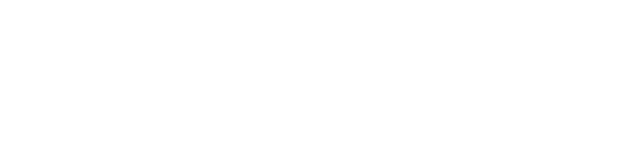
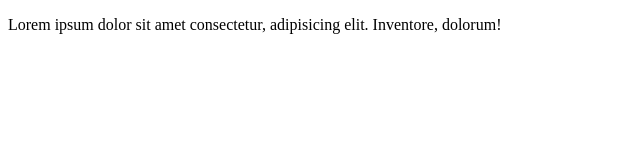
Before and after one commit to JesusLaiseca/test-repositorio, a plain HTML site: page index.html in a window 1280 px wide. Shown: the whole page, without its empty margins (0-640 px from the left). Drawn offline with Linux system fonts and the light colour scheme.

Commit message:
Agregado DIV contenedor

```diff
--- a/index.html
+++ b/index.html
@@ -6,6 +6,11 @@
     <title>Git VSCODE</title>
 </head>
 <body>
-
+    <!--DIV CONTENEDOR 1-->
+    <div class='container'>
+    <div class='row'>
+        <p>Lorem ipsum dolor sit amet consectetur, adipisicing elit. Inventore, dolorum!</p>
+    </div>
+    </div>
 </body>
 </html>
```
